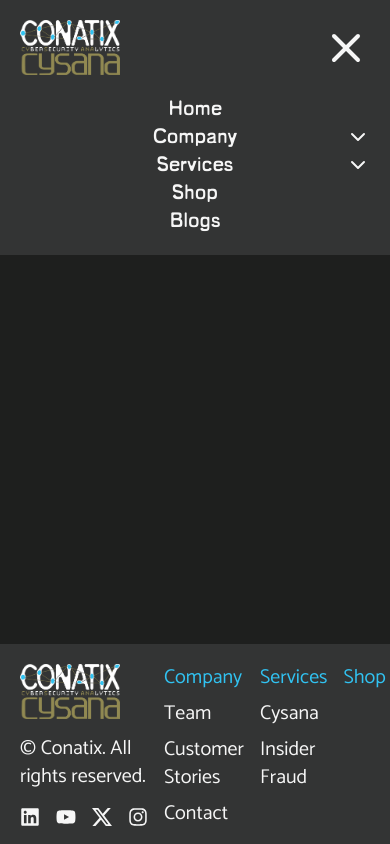
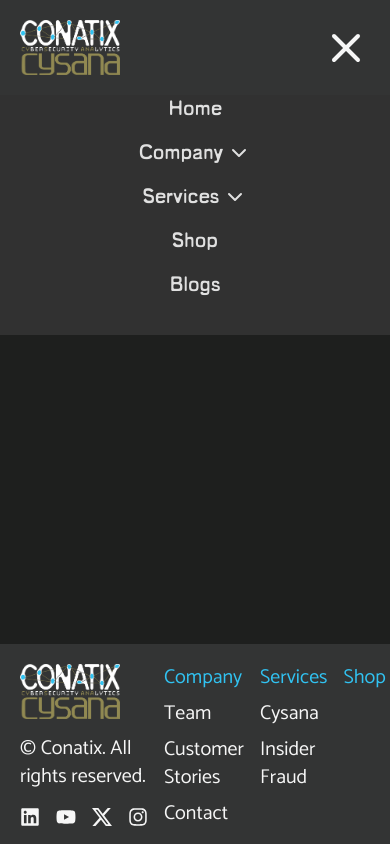
Before and after one commit to dineeshafernando/Conatix_Website_Frontend, a Next.js app: page / in a window 390 px wide. Both pictures are taken after a click on the button 346 px from the left and 47 px from the top of the page. Shown: the top 844 px of the page. Built offline with nearby package versions, Linux system fonts and the light colour scheme.

Commit message:
create mobile nav dropdown component for mobile navigation

```diff
--- a/src/components/layout/MobileNav.tsx
+++ b/src/components/layout/MobileNav.tsx
@@ -5,36 +5,27 @@ import {useState} from "react"
 import Link from "next/link"
 import Image from "next/image"
 import { navigation } from "@/lib/navigation"
-import {ChevronDown, Menu, X} from "lucide-react"
+import {Menu, X} from "lucide-react"
+import MobileNavDropdown from "./MobileNavDropdown"
 
 export default function MobileNav() {
 
-  const [isHamburger, setIsHamburger] = useState(true)
+  const [isHamburger, setIsHamburger] = useState<boolean>(true)
+  const [activeDropdown, setAciveDropdown] = useState<string | null>(null)
 
   function toggleHamburger() {
     setIsHamburger(prev => !prev)
+    setAciveDropdown(null)
+  }
+
+  function toggleNavSelector(activeNav:string | null) {
+    setAciveDropdown(activeNav)
   }
 
   const navigations = navigation.map((nav) => {
     return (
-      <li key={nav.label}>
-        {nav.children? (
-          <div className="group text-center">
-            <div className="relative flex items-center justify-center hover-effect">
-              <button>{nav.label}</button>
-              <ChevronDown className="absolute right-0" />
-            </div>
-            <ul className="group-hover:block hidden">
-              {nav.children.map(child =>
-                <li key={child.label}>
-                  <Link href={child.href} className="hover-effect">{child.label}</Link>
-                </li>
-                )
-              }
-            </ul>
-          </div>
-        )
-      : <Link href={nav.href!} className="hover-effect">{nav.label}</Link>}
+      <li key={nav.label} className="mb-4 border-transparent hover:border-electric-blue">
+        {nav.children? <MobileNavDropdown navItem={nav} activeNav={activeDropdown} toggleNav={toggleNavSelector}  /> : <Link href={nav.href!} className="hover-effect">{nav.label}</Link>}
       </li>
     )
   })
@@ -46,8 +37,8 @@ export default function MobileNav() {
       </Link>
       <button onClick={toggleHamburger}>{isHamburger ? <Menu size={48} className="cursor-pointer" /> : <X size={48} className="cursor-pointer"/>}</button>
       {isHamburger ? null :
-      <div className="bg-grey z-1000 p-5 pt-0 absolute text-xl top-full left-0 w-full text-center">
-        <ul className="flex-col">{navigations}</ul>
+      <div className="bg-grey opacity-90 z-1000 p-5 pt-0 absolute text-xl top-full left-0 w-full text-center">
+        <ul className="">{navigations}</ul>
       </div>
       }
     </nav>
--- /dev/null
+++ b/src/components/layout/MobileNavDropdown.tsx
@@ -0,0 +1,31 @@
+"use client"
+
+import {NavSection, NavItem} from "@/lib/navigation"
+import Link from "next/link"
+import { ChevronDown, ChevronUp } from "lucide-react"
+
+interface MobileNavDropdownProps {
+  navItem: NavSection,
+  activeNav: string | null,
+  toggleNav: (activeNav:string) => void,
+}
+
+export default function MobileNavDropdown({navItem, activeNav, toggleNav}:MobileNavDropdownProps) {
+  const {label, children} = navItem;
+
+  return (
+    <div className="relative flex flex-col items-center gap-2">
+        <button onClick={() => toggleNav(label)} className="flex items-center gap-1 hover-effect">
+          {label}
+          {label == activeNav ? <ChevronUp /> : <ChevronDown />}
+        </button>
+      {label == activeNav && <ul>
+        {children?.map(({label, href}:NavItem) => {
+          return (
+            <li className="mb-2"><Link href={href} className="hover-effect">{label}</Link></li>
+          )
+        })}
+      </ul>}
+    </div>
+  )
+}
```
